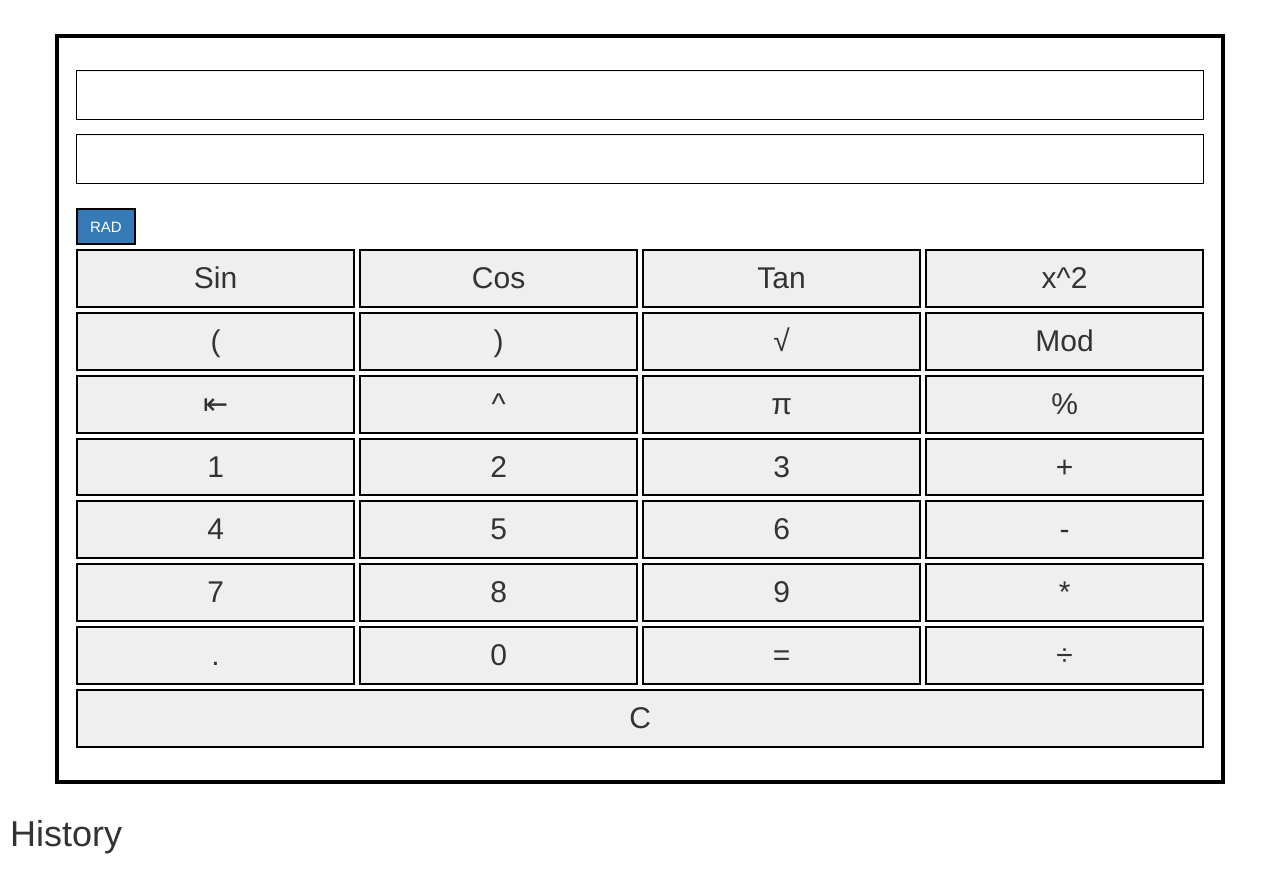
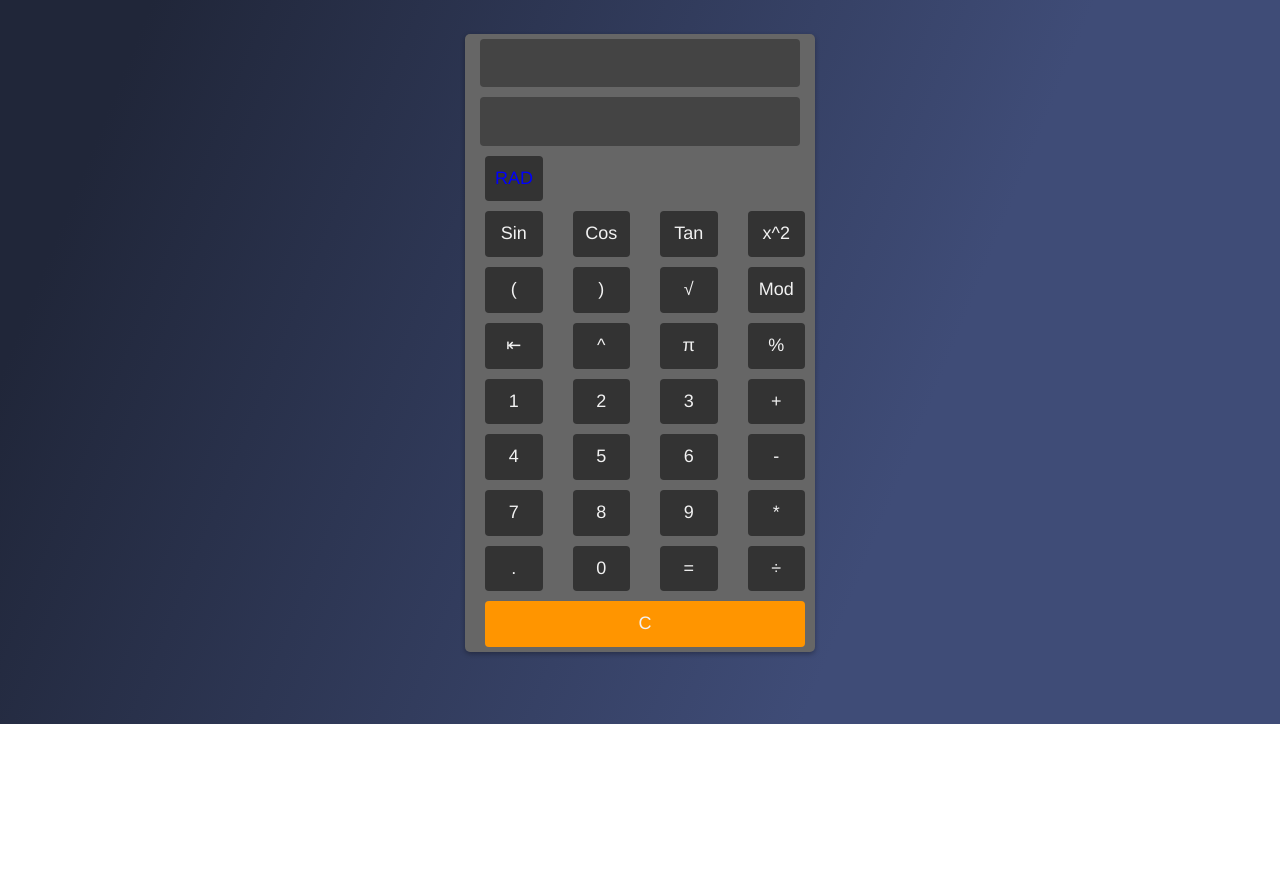
Before and after one commit to JonLeCruc/Lommeregner, a plain HTML site: page Lommeregner 2/index.html in a window 1280 px wide. Shown: the part 76-949 px from the top of the page. After the commit the page ends 800 px from the top, so only its background shows below. Drawn offline with nearby package versions, Linux system fonts and the light colour scheme.

Commit message:
Add files via upload

```diff
--- a/Lommeregner 2/index.html
+++ b/Lommeregner 2/index.html
@@ -6,159 +6,145 @@
     <meta http-equiv="X-UA-Compatible" content="IE=edge">
     <meta name="viewport" content="width=device-width, initial-scale=1.0">
     <link rel="stylesheet" href="https://cdn.jsdelivr.net/npm/bootstrap@3.4.1/dist/css/bootstrap.min.css">
+    <link rel="stylesheet" href="style.css">
 <style>
-    * {
-  border-radius: 0 !important;
-}
-    .nopadding{
-        padding: 2px;
-    }
-    .btn_font{
-        font-size: 30px;
-        border: 2px solid black;
-    }
-    .btn_RD{
-        border:2px solid black;
-        font-size: 15px;
-    }
-    .Place{
-        padding: 10px;
-    }
 
 </style>
-    <title>Calculator</title>
+    <title>Lommeregner</title>
 </head>
 
 <body>
     <h1 class="text-center">Lommeregner</h1>
-    <div class="container" style="padding: 30px;border: 4px solid black;margin-top: 50px;">
+    <div class="container">
         <div class="row">
-            <div class="col-lg-12 nopadding">
-                <input type="text" name="udregning" id="udregning" class="form-control" onclick="this.select();" style="padding: 10px;font-size:30px;height: 50px;text-align: end;border: 1px solid black;">
+            <div class="col-lg-12">
+                <input type="text" name="udregning" id="udregning" readonly>
             </div>
-            <div class="col-lg-12 nopadding">
-                <input type="text" name="output" id="output" class="form-control" onclick="this.select();" style="padding: 10px;font-size:30px;height: 50px;text-align: end;margin-top: 10px;border: 1px solid black;" /*readonly*/>
+            <div class="col-lg-12">
+                <input type="text" name="output" id="output" readonly>
             </div>
+            <!-- <div class="col-lg-offset-12 nopadding">
+                <h1 class="Place">History</h1>
+            </div> -->
         </div>
-        <div style="    margin-top: 20px; ">
+        <div>
             <div class="row">
-                <div class="col-lg-3 nopadding">
-                    <button type="button" class="btn btn-primary btn_RD" id="button" onclick="changeState()">RAD</button>
+                <div class="col-lg-3">
+                    <button type="button" id="button" onclick="changeState()">RAD</button>
 
                 </div>
             </div>
             <div class="row">
-                <div class="col-lg-3 nopadding">
-                    <button id="sin" class="btn btn-light btn-block btn_font" onclick="UserClickButton('Sin')">Sin</button>
+                <div class="col-lg-3">
+                    <button id="sin" onclick="UserClickButton('Sin')">Sin</button>
                 </div>
-                <div class="col-lg-3 nopadding">
-                    <button id="cos" class="btn btn-light btn-block btn_font" onclick="UserClickButton('Cos')">Cos</button>
+                <div class="col-lg-3">
+                    <button id="cos" onclick="UserClickButton('Cos')">Cos</button>
                 </div>
-                <div class="col-lg-3 nopadding">
-                    <button id="tan" class="btn btn-light btn-block btn_font" onclick="UserClickButton('Tan')">Tan</button>
+                <div class="col-lg-3">
+                    <button id="tan" onclick="UserClickButton('Tan')">Tan</button>
                 </div>
-                <div class="col-lg-3 nopadding">
-                    <button id="po2" class="btn btn-light btn-block btn_font" onclick="UserClickButton('^2')">x^2</button>
+                <div class="col-lg-3">
+                    <button id="po2" onclick="UserClickButton('^2')">x^2</button>
                 </div>
 
             </div>
             <div class="row">
-                <div class="col-lg-3 nopadding">
-                    <button id="Po" class="btn btn-light btn-block btn_font" onclick="UserClickButton('po')">(</button>
+                <div class="col-lg-3">
+                    <button id="Po" onclick="UserClickButton('po')">(</button>
                 </div>
-                <div class="col-lg-3 nopadding">
-                    <button id="Pc" class="btn btn-light btn-block btn_font" onclick="UserClickButton('pc')">)</button>
+                <div class="col-lg-3">
+                    <button id="Pc" onclick="UserClickButton('pc')">)</button>
                 </div>
-                <div class="col-lg-3 nopadding">
-                    <button id="Square" class="btn btn-light btn-block btn_font" onclick="UserClickButton('√')">√</button>
+                <div class="col-lg-3">
+                    <button id="Square" onclick="UserClickButton('√')">√</button>
                 </div>
-                <div class="col-lg-3 nopadding">
-                    <button id="Modulus" class="btn btn-light btn-block btn_font" onclick="UserClickButton('%')">Mod</button>
+                <div class="col-lg-3">
+                    <button id="Modulus" onclick="UserClickButton('%')">Mod</button>
                 </div>
             </div>
             <div class="row">
-                <div class="col-lg-3 nopadding">
-                    <button id="Delete" class="btn btn-light btn-block btn_font" onclick="backspace();" value="Backspace">⇤</button>
+                <div class="col-lg-3">
+                    <button id="Delete" onclick="backspace();" value="Backspace">⇤</button>
                 </div>
-                <div class="col-lg-3 nopadding">
-                    <button id="caret" class="btn btn-light btn-block btn_font" onclick="UserClickButton('^')">^</button>
+                <div class="col-lg-3">
+                    <button id="caret" onclick="UserClickButton('^')">^</button>
                 </div>
-                <div class="col-lg-3 nopadding">
-                    <button id="Pi" class="btn btn-light btn-block btn_font" onclick="UserClickButton(Math.PI)">π</button>
+                <div class="col-lg-3">
+                    <button id="Pi" onclick="UserClickButton(Math.PI)">π</button>
                 </div>
-                <div class="col-lg-3 nopadding">
-                    <button id="Percentage" class="btn btn-light btn-block btn_font" onclick="UserClickButton('％')">%</button>
+                <div class="col-lg-3">
+                    <button id="Percentage" onclick="UserClickButton('％')">%</button>
                 </div>
             </div>
             <div class="row">
-                <div class="col-lg-3 nopadding">
-                    <button id="Et" class="btn btn-light btn-block btn_font" onclick="UserClickButton('1')">1</button>
+                <div class="col-lg-3">
+                    <button id="Et" onclick="UserClickButton('1')">1</button>
                 </div>
-                <div class="col-lg-3 nopadding">
-                    <button id="To" class="btn btn-light btn-block btn_font" onclick="UserClickButton('2')">2</button>
+                <div class="col-lg-3">
+                    <button id="To" onclick="UserClickButton('2')">2</button>
                 </div>
-                <div class="col-lg-3 nopadding">
-                    <button id="Tre" class="btn btn-light btn-block btn_font" onclick="UserClickButton('3')">3</button>
+                <div class="col-lg-3">
+                    <button id="Tre" onclick="UserClickButton('3')">3</button>
                 </div>
-                <div class="col-lg-3 nopadding">
-                    <button id="Plus" class="btn btn-light btn-block btn_font" onclick="UserClickButton('+')">+</button>
+                <div class="col-lg-3">
+                    <button id="pmgd" onclick="UserClickButton('+')">+</button>
                 </div>
                 </div>
                 <div class="row">
-                    <div class="col-lg-3 nopadding">
-                        <button id="Fire" class="btn btn-light btn-block btn_font" onclick="UserClickButton('4')">4</button>
+                    <div class="col-lg-3">
+                        <button id="Fire" onclick="UserClickButton('4')">4</button>
                     </div>
-                    <div class="col-lg-3 nopadding">
-                        <button id="Fem" class="btn btn-light btn-block btn_font" onclick="UserClickButton('5')">5</button>
+                    <div class="col-lg-3">
+                        <button id="Fem" onclick="UserClickButton('5')">5</button>
                     </div>
-                    <div class="col-lg-3 nopadding">
-                        <button id="Seks" class="btn btn-light btn-block btn_font" onclick="UserClickButton('6')">6</button>
+                    <div class="col-lg-3">
+                        <button id="Seks" onclick="UserClickButton('6')">6</button>
                     </div>
-                    <div class="col-lg-3 nopadding">
-                        <button id="Minus" class="btn btn-light btn-block btn_font" onclick="UserClickButton('-')">-</button>
+                    <div class="col-lg-3">
+                        <button id="pmgd" onclick="UserClickButton('-')">-</button>
                     </div>
                     </div>
                     <div class="row">
-                        <div class="col-lg-3 nopadding">
-                            <button id="Syv" class="btn btn-light btn-block btn_font" onclick="UserClickButton('7')">7</button>
+                        <div class="col-lg-3">
+                            <button id="Syv" onclick="UserClickButton('7')">7</button>
                         </div>
-                        <div class="col-lg-3 nopadding">
-                            <button id="Otte" class="btn btn-light btn-block btn_font" onclick="UserClickButton('8')">8</button>
+                        <div class="col-lg-3">
+                            <button id="Otte" onclick="UserClickButton('8')">8</button>
                         </div>
-                        <div class="col-lg-3 nopadding">
-                            <button id="Ni" class="btn btn-light btn-block btn_font" onclick="UserClickButton('9')">9</button>
+                        <div class="col-lg-3">
+                            <button id="Ni" onclick="UserClickButton('9')">9</button>
                         </div>
-                        <div class="col-lg-3 nopadding">
-                            <button id="Gange" class="btn btn-light btn-block btn_font" onclick="UserClickButton('*')">*</button>
+                        <div class="col-lg-3">
+                            <button id="pmgd" onclick="UserClickButton('*')">*</button>
                         </div>
                         </div>
                         <div class="row">
-                            <div class="col-lg-3 nopadding">
-                                <button id="Komma" class="btn btn-light btn-block btn_font" onclick="UserClickButton('.')">.</button>
+                            <div class="col-lg-3">
+                                <button id="Komma" onclick="UserClickButton('.')">.</button>
                             </div>
-                            <div class="col-lg-3 nopadding">
-                                <button id="Nul" class="btn btn-light btn-block btn_font" onclick="UserClickButton('0')">0</button>
+                            <div class="col-lg-3">
+                                <button id="Nul" onclick="UserClickButton('0')">0</button>
                             </div>
-                            <div class="col-lg-3 nopadding">
-                                <button id="LigMed" class="btn btn-light btn-block btn_font" onclick="CalculateValue()">=</button>
+                            <div class="col-lg-3">
+                                <button id="LigMed" onclick="CalculateValue()">=</button>
                             </div>
-                            <div class="col-lg-3 nopadding">
-                                <button id="Divider" class="btn btn-light btn-block btn_font" onclick="UserClickButton('/')">÷</button>
+                            <div class="col-lg-3">
+                                <button id="pmgd" onclick="UserClickButton('/')">÷</button>
                             </div>
                             </div>
                             <div class="row">
-                                <div class="col-lg-12 nopadding">
-                                    <button class="btn btn-light btn-block btn_font" onclick="ClearData('')">C</button>
+                                <div class="col-lg-12">
+                                    <button id="clear" onclick="ClearData('')">C</button>
                                 </div>
                             </div>
+
 
         </div>
 
     </div>
 
-        <div class="col">
-            <h1 class="Place">History</h1>
-        </div>
+
     <script src="lommeregner.js"></script>
 </body>
 
--- /dev/null
+++ b/Lommeregner 2/style.css
@@ -0,0 +1,58 @@
+   body {
+    background: linear-gradient(112.1deg, rgb(32, 38, 57) 11.4%, rgb(63, 76, 119) 70.2%);
+    background-repeat: no-repeat;
+    background-attachment: fixed;
+  }
+
+  .container {
+    max-width: 350px;
+    margin: 0 auto;
+    margin-top: 50px;
+    box-shadow: 0px 2px 5px 0px rgba(0,0,0,0.3);
+    border-radius: 5px;
+    background-color: #666;
+  }
+
+  button {
+    width: 100%;
+    margin: 5px;
+    font-size: 18px;
+    background-color: #f2f2f2;
+    border-radius: 4px;
+    border: none;
+    padding: 10px;
+    color: #f2f2f2;
+    cursor: pointer;
+    transition: background-color 0.3s ease;
+    background-color: #333;
+  }
+
+  button:hover {
+    background-color: #4a4a4a;
+  }
+
+  input {
+    width: 100%;
+    margin: 5px 0;
+    font-size: 20px;
+    text-align: right;
+    border: none;
+    border-radius: 4px;
+    padding: 10px;
+    box-shadow: none;
+    outline: none;
+    background-color: #444;
+    color: #f2f2f2;
+  }
+  #button{
+    background-color: #333;
+    color: #0000fa;
+  }
+
+  #clear{
+    background-color: #FF9500;
+  }
+
+  h1{
+    color: #f2f2f2;
+  }
```
Also changed, not shown: Lommeregner 2/lommeregner.js (+6 -1 lines).
